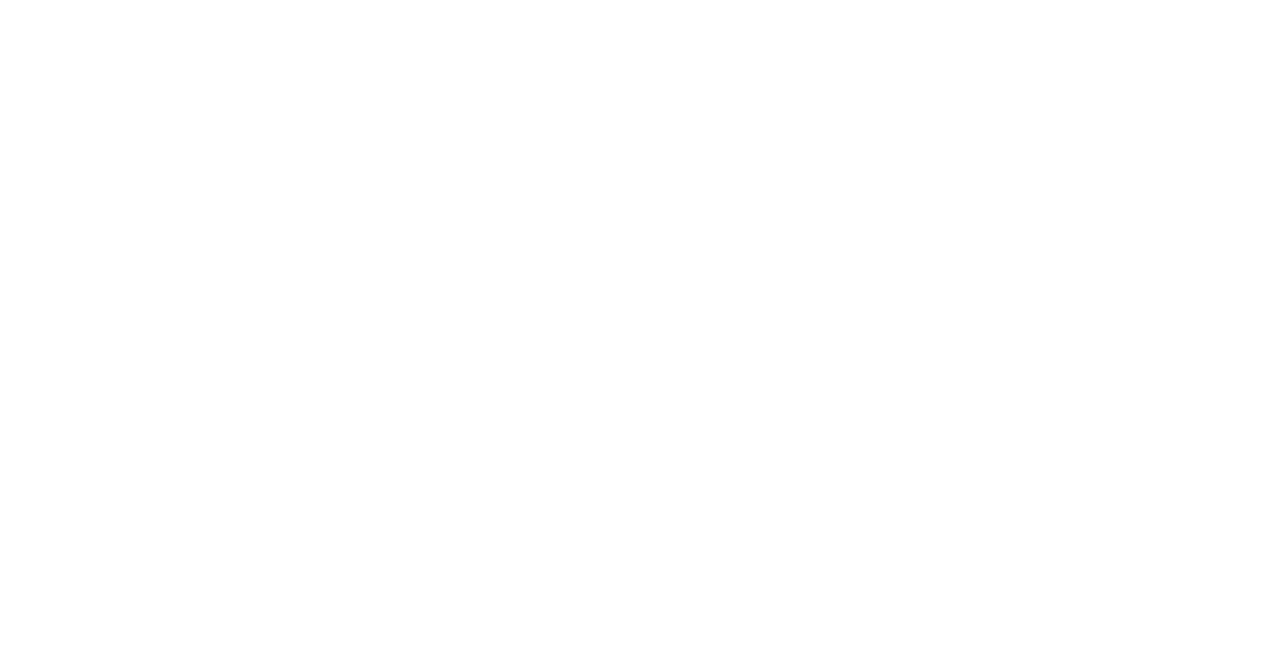
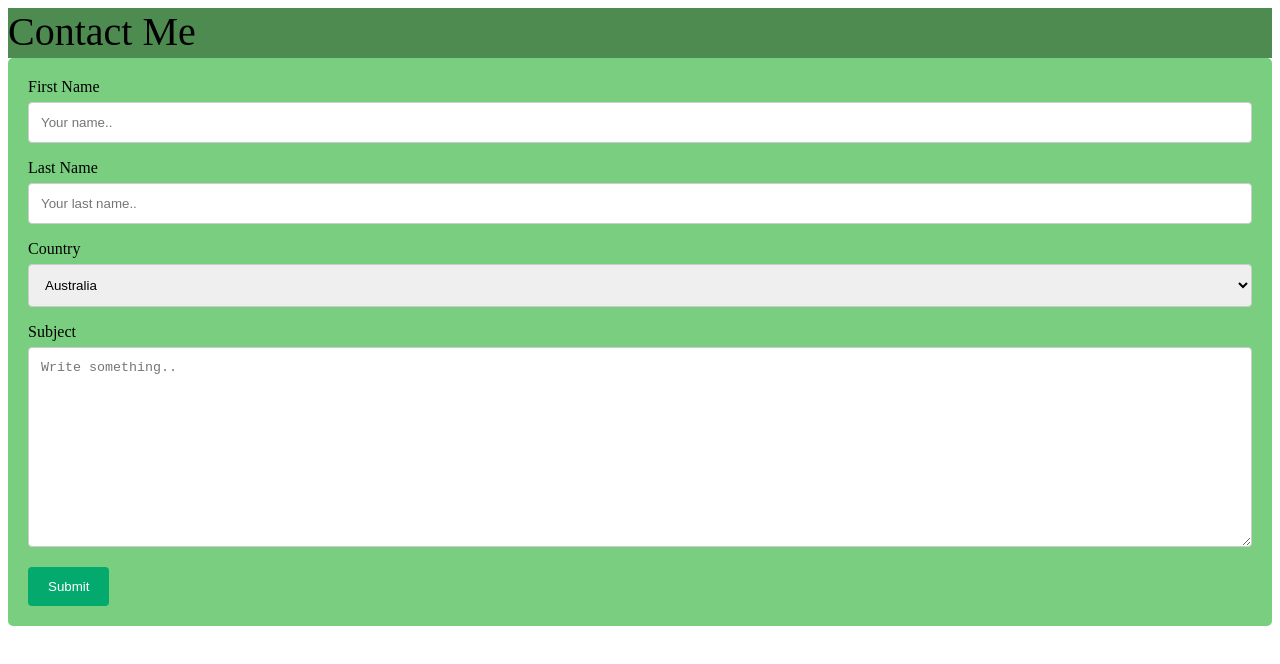
Before and after one commit to holidayypie/final-project, a plain HTML site: page contact.html in a window 1280 px wide. Drawn offline with Linux system fonts and the light colour scheme.

Commit message:
adding contact page

```diff
--- /dev/null
+++ b/CSS/contact.css
@@ -0,0 +1,34 @@
+input[type=text], select, textarea {
+    width: 100%; /* Full width */
+    padding: 12px; /* Some padding */
+    border: 1px solid #ccc; /* Gray border */
+    border-radius: 4px; /* Rounded borders */
+    box-sizing: border-box; /* Make sure that padding and width stays in place */
+    margin-top: 6px; /* Add a top margin */
+    margin-bottom: 16px; /* Bottom margin */
+    resize: vertical /* Allow the user to vertically resize the textarea (not horizontally) */
+  }
+  input[type=submit] {
+    background-color: #04AA6D;
+    color: white;
+    padding: 12px 20px;
+    border: none;
+    border-radius: 4px;
+    cursor: pointer;
+  }
+  input[type=submit]:hover {
+    background-color: #45a049;
+  }
+  .container {
+    border-radius: 5px;
+    background-color: #7ace7f;
+    padding: 20px;
+  }
+  .contact {
+    width: 100%;
+    height: 50px;
+    font-size: 40px;
+    font-weight: 400;
+    font-display: center;
+    background-color: #4e8b51;
+}
--- a/contact.html
+++ b/contact.html
@@ -0,0 +1,33 @@
+<!DOCTYPE html>
+<html lang="en">
+    <head>
+        <link rel="stylesheet" href="./CSS/contact.css">
+        <div class="contact">Contact Me</div>
+    </head>
+    <title>Contact</title>
+    <body>
+        <div class="container">
+            <form action="action_page.php">
+
+              <label for="fname">First Name</label>
+              <input type="text" id="fname" name="firstname" placeholder="Your name..">
+
+              <label for="lname">Last Name</label>
+              <input type="text" id="lname" name="lastname" placeholder="Your last name..">
+
+              <label for="country">Country</label>
+              <select id="country" name="country">
+                <option value="australia">Australia</option>
+                <option value="canada">Canada</option>
+                <option value="usa">USA</option>
+              </select>
+
+              <label for="subject">Subject</label>
+              <textarea id="subject" name="subject" placeholder="Write something.." style="height:200px"></textarea>
+
+              <input type="submit" value="Submit">
+
+            </form>
+          </div>
+    </body>
+</html>
```
Also changed, not shown: CSS/styles.css (+13 -0 lines), index.html (+7 -6 lines).
